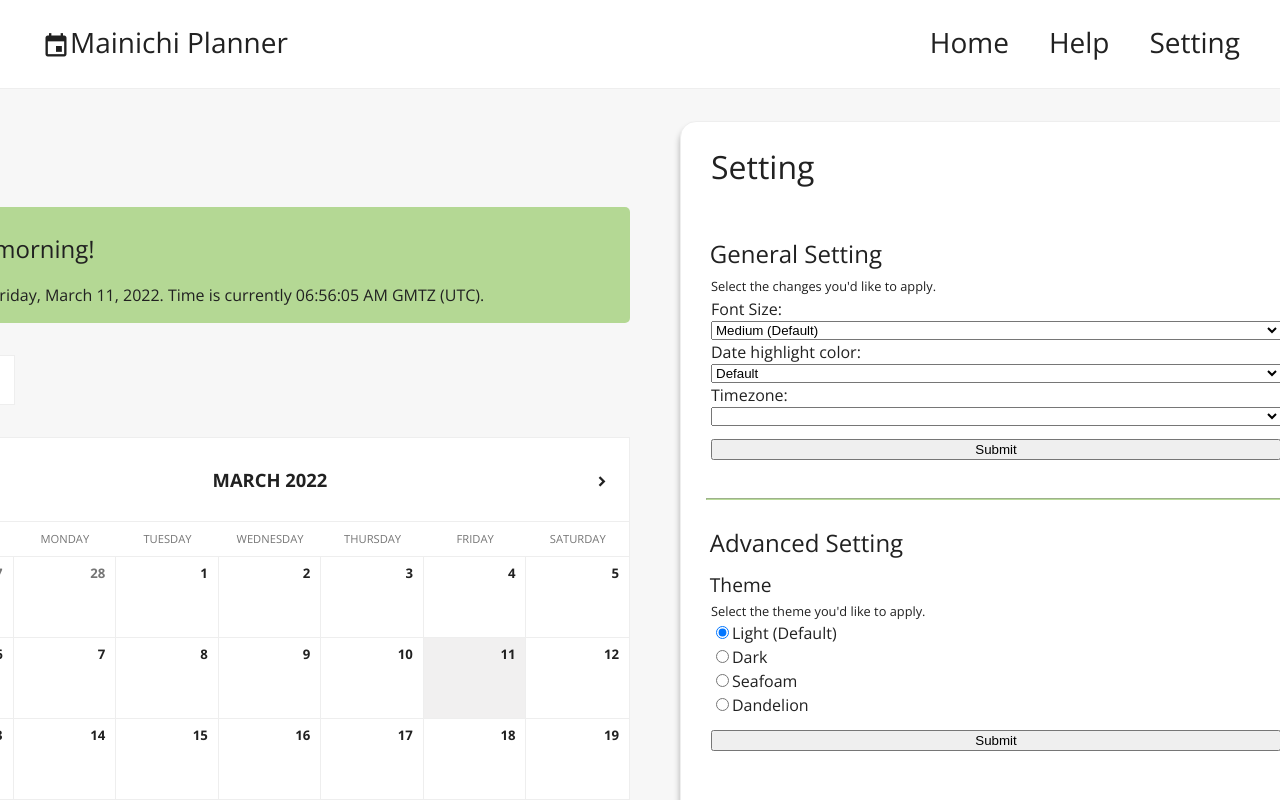
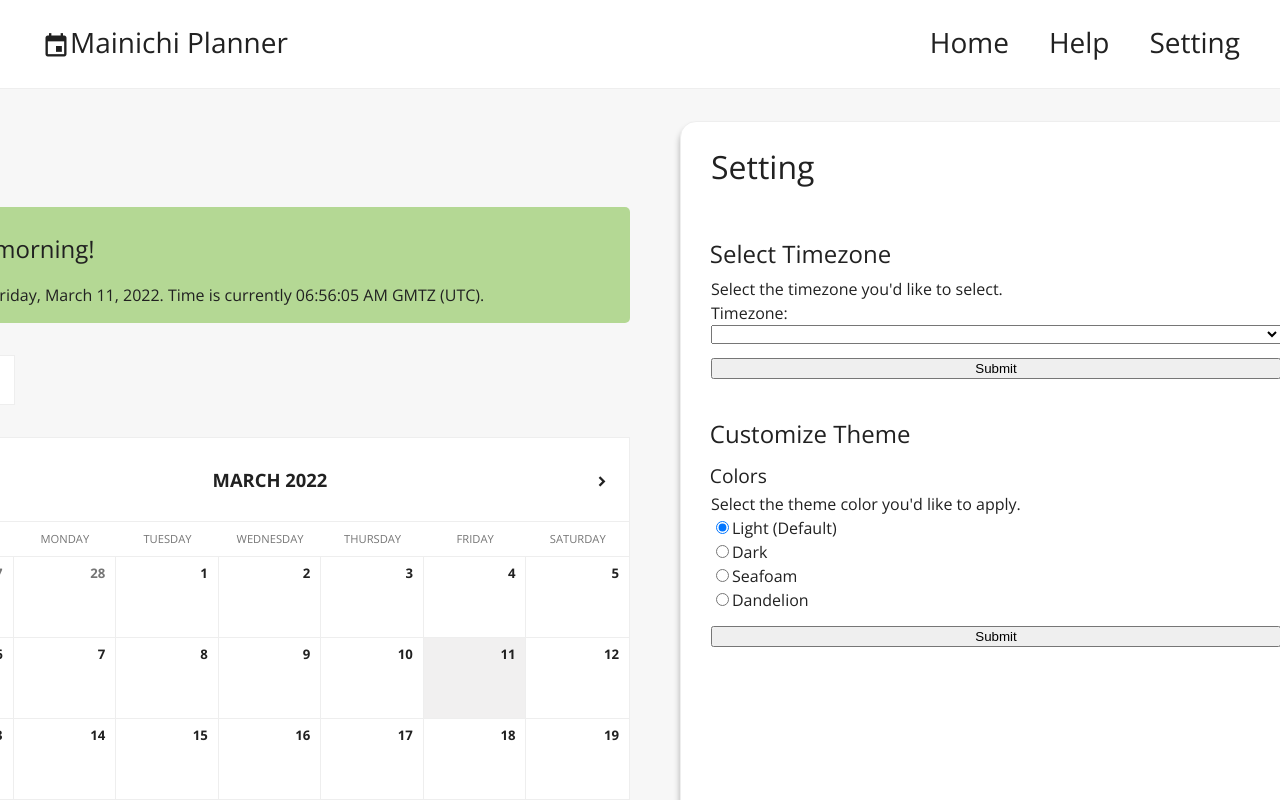
Before and after one commit to fusakoo/mainichi-planner, a React (Create React App) app in the folder mainichi-frontend/: page /setting in a window 1280 px wide. Shown: the top 800 px of the page. Built offline with nearby package versions, Linux system fonts and the light colour scheme; no server answers.

Commit message:
Simplify the setting page to reflect the current implementation

```diff
--- a/mainichi-frontend/src/App.css
+++ b/mainichi-frontend/src/App.css
@@ -72,8 +72,6 @@
   --mainbg-color: white;
   --neutral-color: #FF9800;
 }
-
-
 
 /* GENERAL */
 
@@ -180,7 +178,7 @@ main {
 }
 
 .footnote {
-  font-size: 0.8em;
+  font-size: 1em;
 }
 
 /* GRID - CALENDAR */
--- a/mainichi-frontend/src/components/Setting.js
+++ b/mainichi-frontend/src/components/Setting.js
@@ -107,28 +107,28 @@ class Setting extends React.Component {
         <div className='content'>
           <h1 className='page-header'>Setting</h1>
           <div className='text-content'>
-            <h2 className='section-header'>General Setting</h2>
+            <h2 className='section-header'>Select Timezone</h2>
             <form onSubmit={this.submitSetting}>
-              <span className='footnote'>Select the changes you'd like to apply.</span>
-              <label>Font Size: </label>
+              <span className='footnote'>Select the timezone you'd like to select.</span>
+              {/* <label>Font Size: </label>
               <select id='font-size' name='font-size' defaultValue='medium'>
                 <option value='small'>Small</option>
                 <option value='medium'>Medium (Default)</option>
                 <option value='large'>Large</option>
-              </select>
+              </select> */}
               {/* <label>Start of the Week: </label>
               <select id='start-of-week' name='start-of-week' defaultValue='sunday' onChange={e=> this.setState({startOfWeek: e.target.value})}>
                 <option value='sunday'>Sunday (Default)</option>
                 <option value='monday'>Monday</option>
               </select> */}
-              <label>Date highlight color: </label>
+              {/* <label>Date highlight color: </label>
               <select id='highlight' name='highlight' defaultValue='default'>
                 <option value='default'>Default</option>
                 <option value='red'>Red</option>
                 <option value='blue'>Blue</option>
                 <option value='green'>Green</option>
                 <option value='black'>Black</option>
-              </select>
+              </select> */}
               <label>Timezone: </label>
               <select id='timezone' name='timezone' defaultValue='gmt-8' onChange={e => this.setState({timezone: e.target.value})}>
                 <option value={null}></option>
@@ -136,11 +136,10 @@ class Setting extends React.Component {
               </select>
               <input type="submit" value="Submit" className='submit-button'/>
             </form>
-            <hr/>
-            <h2 className='section-header'>Advanced Setting</h2>
-            <h3 className='subsec-header'>Theme</h3>
+            <h2 className='section-header'>Customize Theme</h2>
+            <h3 className='subsec-header'>Colors</h3>
             <form onSubmit={this.submitTheme}>
-              <span className='footnote'>Select the theme you'd like to apply.</span>
+              <span className='footnote'>Select the theme color you'd like to apply.</span>
               <div className='radio-button'>
                 <input type='radio' name='theme' id='light' value='light' defaultChecked onChange={this.updateSelectedTheme}></input>
                 <label htmlFor='default'>Light (Default)</label>
```
